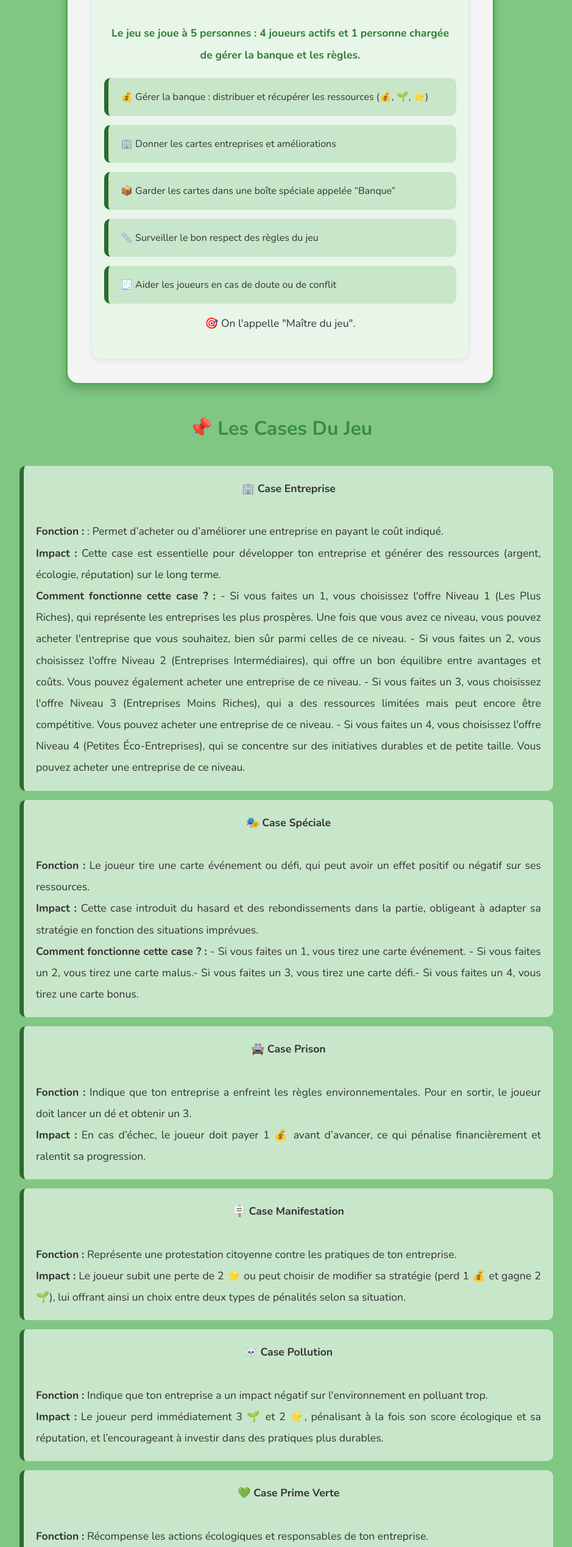
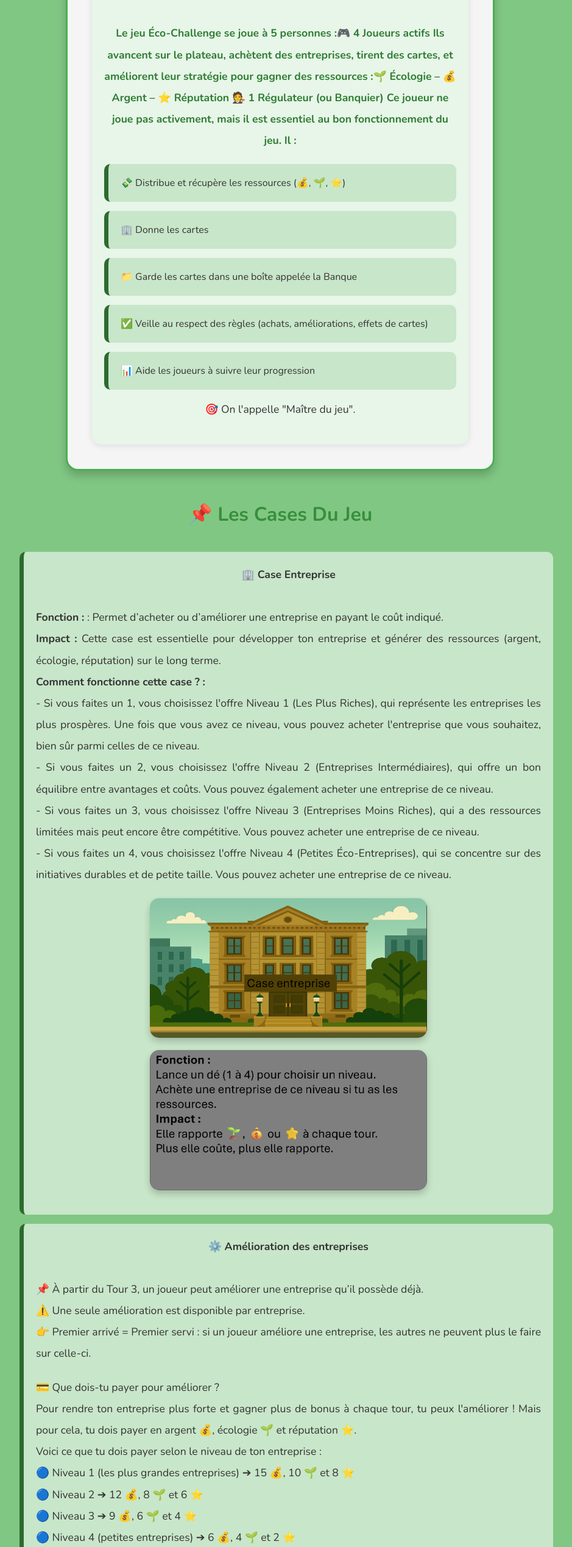
Before and after one commit to alexandre293/Eco-jeux, a plain HTML site: page index.html in a window 1280 px wide. Shown: the part 1695-4232 px from the top of the page at 61% size, without its empty margins (180-1119 px from the left). Drawn offline with nearby package versions, Linux system fonts and the light colour scheme.

Commit message:
ajoute image for case

```diff
--- a/index.html
+++ b/index.html
@@ -53,13 +53,17 @@
             <p class="board-info">Le plateau contient 24 cases.</p>
 
             <h2 id="Combien" class="combien-header">👉 Quel est le nombre maximum de personnes pouvant jouer ?</h2>
-            <p class="board-info">Le jeu se joue à 5 personnes : 4 joueurs actifs et 1 personne chargée de gérer la
-                banque et les règles.</p>
-            <li>💰 Gérer la banque : distribuer et récupérer les ressources (💰, 🌱, ⭐)</li>
-            <li>🏢 Donner les cartes entreprises et améliorations</li>
-            <li>📦 Garder les cartes dans une boîte spéciale appelée “Banque”</li>
-            <li>📏 Surveiller le bon respect des règles du jeu</li>
-            <li>🧾 Aider les joueurs en cas de doute ou de conflit</li>
+            <p class="board-info"> Le jeu Éco-Challenge se joue à 5 personnes :🎮 4 Joueurs actifs Ils avancent sur le
+                plateau, achètent des entreprises, tirent des cartes, et améliorent leur stratégie pour gagner des
+                ressources :🌱 Écologie – 💰 Argent – ⭐ Réputation
+                🧑‍⚖️ 1 Régulateur (ou Banquier)
+
+                Ce joueur ne joue pas activement, mais il est essentiel au bon fonctionnement du jeu. Il :</p>
+            <li>💸 Distribue et récupère les ressources (💰, 🌱, ⭐)</li>
+            <li>🏢 Donne les cartes </li>
+            <li>📁 Garde les cartes dans une boîte appelée la Banque</li>
+            <li>✅ Veille au respect des règles (achats, améliorations, effets de cartes)</li>
+            <li>📊 Aide les joueurs à suivre leur progression</li>
             <p>🎯 On l'appelle "Maître du jeu".</p>
         </div>
     </div>
@@ -74,18 +78,50 @@
             entreprise en payant le coût indiqué.
             <br><strong>Impact :</strong> Cette case est essentielle pour développer ton entreprise et générer des
             ressources (argent, écologie, réputation) sur le long terme. <br>
-            <strong>Comment fonctionne cette case ? :</strong>
+            <strong>Comment fonctionne cette case ? :</strong><br>
             - Si vous faites un 1, vous choisissez l'offre Niveau 1 (Les Plus Riches), qui représente les
             entreprises les plus prospères. Une fois que vous avez ce niveau, vous pouvez acheter l'entreprise que
-            vous souhaitez, bien sûr parmi celles de ce niveau.
+            vous souhaitez, bien sûr parmi celles de ce niveau.<br>
             - Si vous faites un 2, vous choisissez l'offre Niveau 2 (Entreprises Intermédiaires), qui offre un bon
-            équilibre entre avantages et coûts. Vous pouvez également acheter une entreprise de ce niveau.
+            équilibre entre avantages et coûts. Vous pouvez également acheter une entreprise de ce niveau.<br>
             - Si vous faites un 3, vous choisissez l'offre Niveau 3 (Entreprises Moins Riches), qui a des ressources
-            limitées mais peut encore être compétitive. Vous pouvez acheter une entreprise de ce niveau.
+            limitées mais peut encore être compétitive. Vous pouvez acheter une entreprise de ce niveau.<br>
             - Si vous faites un 4, vous choisissez l'offre Niveau 4 (Petites Éco-Entreprises), qui se concentre sur
             des initiatives durables et de petite taille. Vous pouvez acheter une entreprise de ce niveau.
+            <img src="Case photo/entreprise-recto.png">
+            <img src="Case photo/Entreprise-verso.png">
+        </li>
 
+
+
+        <li>
+            <center>⚙️ <strong> Amélioration des entreprises</strong></center><br>
+            <p>📌 À partir du Tour 3, un joueur peut améliorer une entreprise qu’il possède déjà.<br>⚠️ Une seule
+                amélioration est disponible par entreprise.<br>👉 Premier arrivé = Premier servi : si un joueur
+                améliore une entreprise, les autres ne peuvent plus le faire sur celle-ci.</p>
+            💳 Que dois-tu payer pour améliorer ? <br>
+            <p>Pour rendre ton entreprise plus forte et gagner plus de bonus à chaque tour, tu peux l'améliorer !
+                Mais pour cela, tu dois payer en argent 💰, écologie 🌱 et réputation ⭐.<br>
+
+                Voici ce que tu dois payer selon le niveau de ton entreprise :<br>
+
+                🔵 Niveau 1 (les plus grandes entreprises) ➔ 15 💰, 10 🌱 et 8 ⭐ <br>
+
+                🔵 Niveau 2 ➔ 12 💰, 8 🌱 et 6 ⭐<br>
+
+                🔵 Niveau 3 ➔ 9 💰, 6 🌱 et 4 ⭐<br>
+
+                🔵 Niveau 4 (petites entreprises) ➔ 6 💰, 4 🌱 et 2 ⭐<br>
+
+                ✅ Une fois payée, ton entreprise devient plus puissante : elle te rapporte plus d’argent, plus d’étoiles et plus de feuilles à chaque tour !<br>
+
+                </p>
+            <img src="Case photo/e">
+            <img src="Case photo/entreprise-améliorer-verso.png">
         </li>
+
+
+
 
         <li>
             <center>🎭 <strong>Case Spéciale</strong></center><br><strong>Fonction :</strong> Le joueur tire une carte
@@ -93,9 +129,11 @@
             défi, qui peut avoir un effet positif ou négatif sur ses ressources.<br><strong>Impact :</strong> Cette
             case introduit du hasard et des rebondissements dans la partie, obligeant à adapter sa stratégie en
             fonction des situations imprévues.<br>
-            <strong>Comment fonctionne cette case ? :</strong> - Si vous faites un 1, vous tirez une carte
-            événement. - Si vous faites un 2, vous tirez une carte malus.- Si vous faites un 3, vous tirez une carte
-            défi.- Si vous faites un 4, vous tirez une carte bonus.
+            <strong>Comment fonctionne cette case ? :</strong> -Fonction : Le joueur ferme les yeux pendant qu’un autre mélange les cartes, puis en tire une (Événement, Malus, Défi, ou Bonus).<br>
+            -Impact : Apporte du suspense et oblige à adapter sa stratégie selon l’effet reçu.<br>
+
+            <img src="Case photo/spécial-recto.png">
+            <img src="Case photo/Spécial-verso.png">
         </li>
 
         <li>
@@ -104,6 +142,8 @@
             règles environnementales. Pour en sortir, le joueur doit lancer un dé et obtenir un 3.<br><strong>Impact
                 :</strong> En cas d’échec, le joueur doit payer 1 💰 avant d’avancer, ce qui pénalise financièrement
             et ralentit sa progression.
+            <img src="">
+            <img src="Case photo/prison-verso.png">
         </li>
 
         <li>
@@ -112,6 +152,8 @@
             citoyenne contre les pratiques de ton entreprise.<br><strong>Impact :</strong> Le joueur subit une perte
             de 2 ⭐ ou peut choisir de modifier sa stratégie (perd 1 💰 et gagne 2 🌱), lui offrant ainsi un choix
             entre deux types de pénalités selon sa situation.
+            <img src="">
+            <img src="Case photo/manifestation-verso.png">
         </li>
 
         <li>
@@ -120,6 +162,8 @@
             négatif sur l'environnement en polluant trop.<br><strong>Impact :</strong> Le joueur perd immédiatement
             3 🌱 et 2 ⭐, pénalisant à la fois son score écologique et sa réputation, et l’encourageant à investir
             dans des pratiques plus durables.
+            <img src="">
+            <img src="">
         </li>
 
         <li>
@@ -134,6 +178,8 @@
             investissement dans des technologies propres pour réduire les émissions de ton
             entreprise.<br><strong>Impact :</strong> Le joueur gagne 3 🌱 et 2 ⭐, illustrant les bénéfices de
             l'innovation et de la transition énergétique.
+            <img src="">
+            <img src="">
         </li>
 
         <li>
--- a/style.css
+++ b/style.css
@@ -780,3 +780,13 @@ footer {
     background-color: var(--primary-color);
     border-radius: 4px;
 }
+
+img {
+    max-width: 55%;
+    height: auto;
+    display: block;
+    margin: 20px auto;
+    border-radius: 15px;
+    box-shadow: 0 6px 12px rgba(0, 0, 0, 0.2);
+    transition: transform 0.4s ease, box-shadow 0.4s ease;
+}
```
Also changed, not shown: Case photo/Entreprise-verso.png (added), Case photo/Spécial-verso.png (added), Case photo/entreprise-améliorer-verso.png (added), Case photo/entreprise-recto.png (added), Case photo/icone principale.webp (renamed from icone principale.webp), Case photo/manifestation-verso.png (added), Case photo/prison-verso.png (added), Case photo/spécial-recto.png (added).
